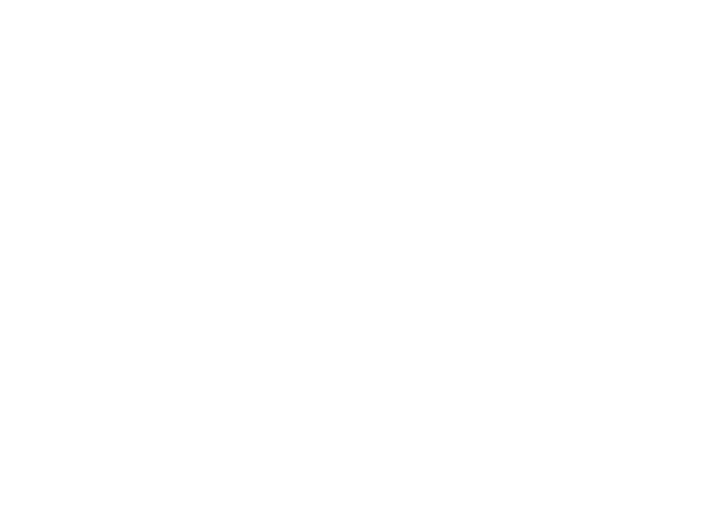
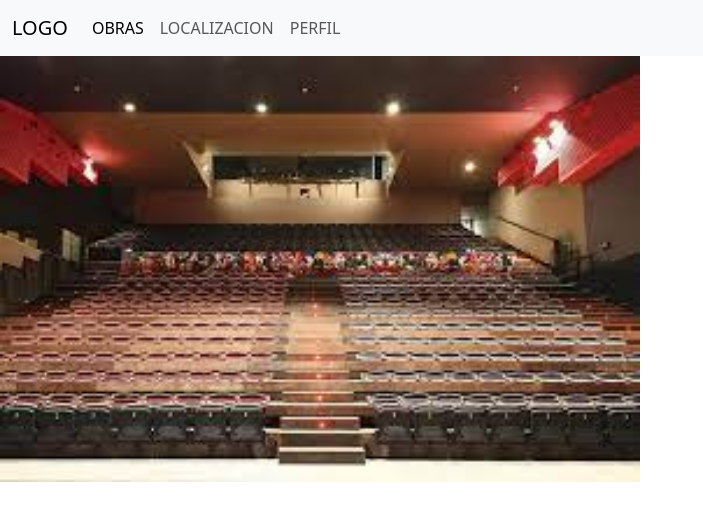
Before and after one commit to TottiKLK/Teatro_digital, a plain HTML site: page frontend/index.html in a window 1280 px wide. Shown: the whole page, without its empty margins (0-703 px from the left). Drawn offline with nearby package versions, Linux system fonts and the light colour scheme.

Commit message:
Inicio de la web

```diff
--- a/frontend/index.html
+++ b/frontend/index.html
@@ -3,13 +3,48 @@
 <head>
     <meta charset="UTF-8">
     <meta name="viewport" content="width=device-width, initial-scale=1.0">
+    <link href="https://cdn.jsdelivr.net/npm/bootstrap@5.3.2/dist/css/bootstrap.min.css" rel="stylesheet" integrity="sha384-T3c6CoIi6uLrA9TneNEoa7RxnatzjcDSCmG1MXxSR1GAsXEV/Dwwykc2MPK8M2HN" crossorigin="anonymous">
+    <script src="https://cdn.jsdelivr.net/npm/bootstrap@5.3.2/dist/js/bootstrap.bundle.min.js" integrity="sha384-C6RzsynM9kWDrMNeT87bh95OGNyZPhcTNXj1NW7RuBCsyN/o0jlpcV8Qyq46cDfL" crossorigin="anonymous"></script>
+    <link rel="stylesheet" href="">
     <title>Teatro_digital</title>
 </head>
 <header>
-
+    <nav class="navbar navbar-expand-lg bg-body-tertiary">
+        <div class="container-fluid">
+          <a class="navbar-brand" href="#">LOGO</a>
+          <button class="navbar-toggler" type="button" data-bs-toggle="collapse" data-bs-target="#navbarNav" aria-controls="navbarNav" aria-expanded="false" aria-label="Toggle navigation">
+            <span class="navbar-toggler-icon"></span>
+          </button>
+          <div class="collapse navbar-collapse" id="navbarNav">
+            <ul class="navbar-nav">
+              <li class="nav-item">
+                <a class="nav-link active" aria-current="page" href="#">OBRAS</a>
+              </li>
+              <li class="nav-item">
+                <a class="nav-link" href="#">LOCALIZACION</a>
+              </li>
+              <li class="nav-item">
+                <a class="nav-link" href="#">PERFIL</a>
+              </li>
+            </ul>
+          </div>
+        </div>
+      </nav>
 </header>
 <body>
-
+    <div id="carouselExampleSlidesOnly" class="carousel slide" data-ride="carousel">
+        <div class="carousel-inner">
+          <div class="carousel-item active">
+            <img class="d-block w-50" src="Imagenes/descarga.jfif" alt="First slide">
+          </div>
+          <div class="carousel-item">
+            <img class="d-block w-50" src="..." alt="Second slide">
+          </div>
+          <div class="carousel-item">
+            <img class="d-block w-50" src="..." alt="Third slide">
+          </div>
+        </div>
+      </div>
 </body>
 <footer>
 
--- /dev/null
+++ b/frontend/style.scss
@@ -0,0 +1,9 @@
+$colordefondo:red;
+
+body{
+    background-color: $colordefondo;
+}
+
+header{
+    color: red;
+}
```
Also changed, not shown: frontend/Imagenes/descarga.jfif (added), frontend/main.css (deleted), frontend/style.css (added), 1 other file.
